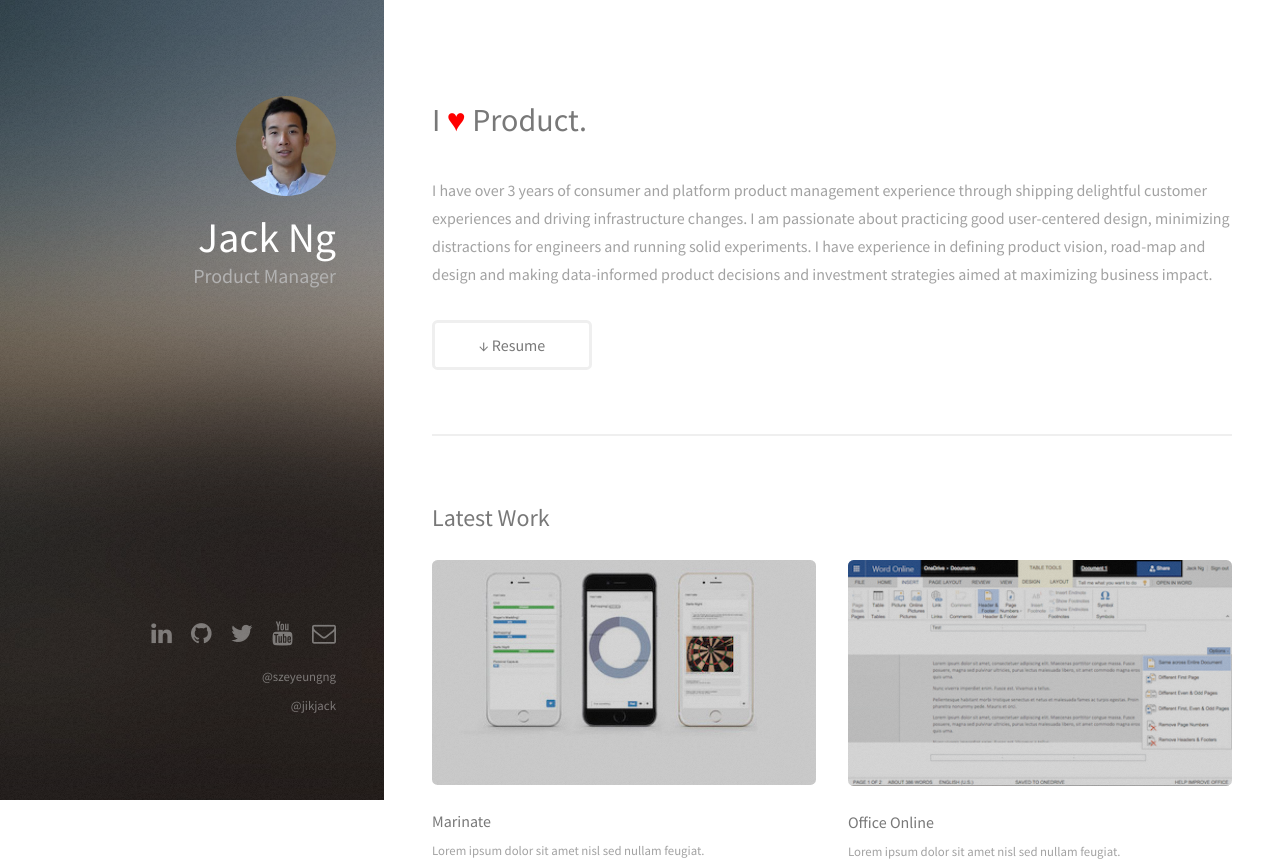
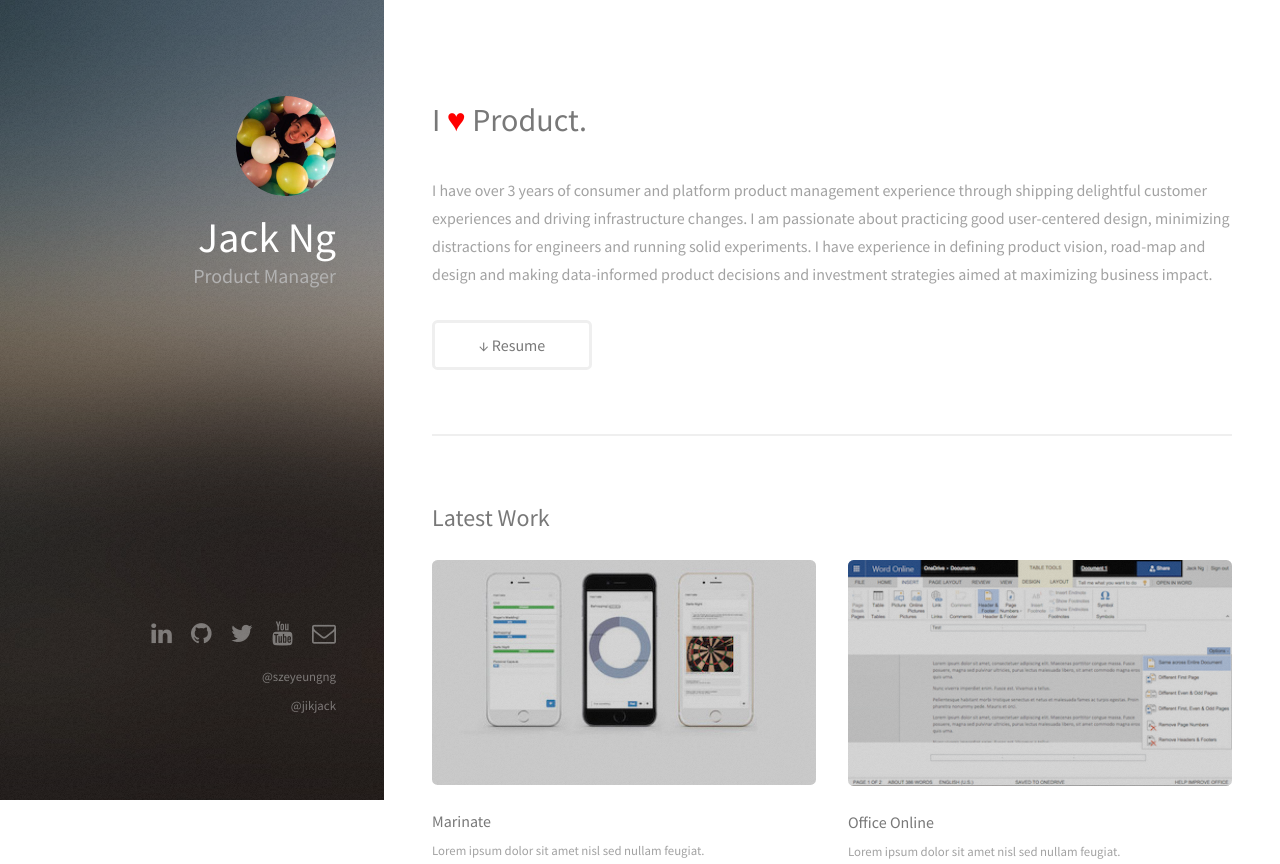
Before and after one commit to szeyeungng/jackng, a website: page static/index.html in a window 1280 px wide. Shown: the top 864 px of the page. Drawn offline with Linux system fonts and the light colour scheme.

Commit message:
changed profile

```diff
--- a/static/index.html
+++ b/static/index.html
@@ -27,7 +27,7 @@
 
 		<!-- Header -->
 			<header id="header">
-				<a href="#" class="image avatar"><img src="images/avatar.jpg" alt="" /></a>
+				<a href="#" class="image avatar"><img src="images/profile.jpg" alt="" /></a>
 				<h1><strong style="font-size:42px">Jack Ng</strong></h1>
 				<p style="font-size:20px">Product Manager</p>
 			</header>
```
Also changed, not shown: static/images/profile.jpg (added).
